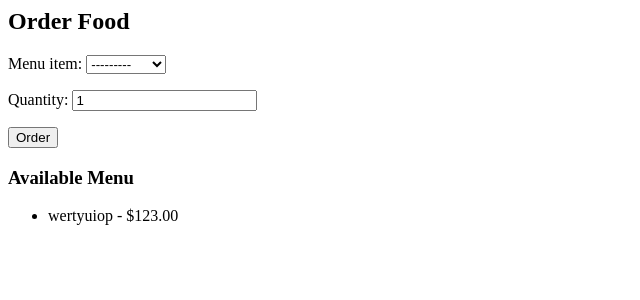
After one commit to YashKrishna7/mess-management, a Django app: page /order/ in a window 1280 px wide. The commit adds this page. Shown: the top 300 px of the page, without its empty margins (0-640 px from the left). Run offline with Django 5.2, Linux system fonts and the light colour scheme; a user stored in the database is signed in; data comes from the database, SQL or seed files in the repository.

Commit message:
3rd commit

```diff
--- a/feast/forms.py
+++ b/feast/forms.py
@@ -1,6 +1,7 @@
 from django import forms
 from django.contrib.auth.forms import UserCreationForm
 from django.contrib.auth.models import User
+from .models import *
 
 class SignUpForm(UserCreationForm):
     email = forms.EmailField(max_length=254, help_text='Required. Enter a valid email address.')
@@ -12,3 +13,14 @@ class SignUpForm(UserCreationForm):
 class SignInForm(forms.Form):
     username = forms.CharField(max_length=150)
     password = forms.CharField(widget=forms.PasswordInput)
+
+
+class MenuForm(forms.ModelForm):
+    class Meta:
+        model = Menu
+        fields = ['name', 'description', 'price', 'category', 'available']
+
+class OrderForm(forms.ModelForm):
+    class Meta:
+        model = Order
+        fields = ['menu_item', 'quantity']
--- a/feast/models.py
+++ b/feast/models.py
@@ -138,33 +138,54 @@ from django.db import models
 from django.contrib.auth.models import User
 from django.db.models.signals import post_save
 from django.dispatch import receiver
+from django.contrib.auth.models import AbstractUser,Group,Permission
+from django.contrib.auth import get_user_model
+from django.utils.timezone import now
 
-class Profile(models.Model):
-    user = models.OneToOneField(User, on_delete=models.CASCADE)
-    bio = models.TextField(max_length=500, blank=True)
-    birth_date = models.DateField(null=True, blank=True)
-    profile_picture = models.ImageField(upload_to='profile_pics', blank=True)
 
-    # Optional fields - you can add or remove these as needed
-    phone_number = models.CharField(max_length=15, blank=True)
-    address = models.CharField(max_length=255, blank=True)
+# class Profile(models.Model):
+#     user = models.OneToOneField(User, on_delete=models.CASCADE)
+#     bio = models.TextField(max_length=500, blank=True)
+#     birth_date = models.DateField(null=True, blank=True)
+#     profile_picture = models.ImageField(upload_to='profile_pics', blank=True)
 
-    # Account verification fields
-    is_email_verified = models.BooleanField(default=False)
-    verification_token = models.CharField(max_length=100, blank=True)
+#     # Optional fields - you can add or remove these as needed
+#     phone_number = models.CharField(max_length=15, blank=True)
+#     address = models.CharField(max_length=255, blank=True)
 
-    # For password reset
-    reset_password_token = models.CharField(max_length=100, blank=True)
-    reset_password_expires = models.DateTimeField(null=True, blank=True)
+#     # Account verification fields
+#     is_email_verified = models.BooleanField(default=False)
+#     verification_token = models.CharField(max_length=100, blank=True)
+
+#     # For password reset
+#     reset_password_token = models.CharField(max_length=100, blank=True)
+#     reset_password_expires = models.DateTimeField(null=True, blank=True)
+
+#     def __str__(self):
+#         return f"{self.user.username}'s Profile"
+
+
+class User(AbstractUser):
+    USER_TYPE_CHOICES = [
+        ('student', 'Student'),
+        ('canteen_owner', 'Canteen Owner'),
+    ]
+
+    user_type = models.CharField(max_length=20, choices=USER_TYPE_CHOICES)
+    phone_number = models.CharField(max_length=15, blank=True, null=True)
+    address = models.TextField(blank=True, null=True)
+
+    groups = models.ManyToManyField(Group, related_name="custom_user_groups", blank=True)
+    user_permissions = models.ManyToManyField(Permission, related_name="custom_user_permissions", blank=True)
 
     def __str__(self):
-        return f"{self.user.username}'s Profile"
+        return self.username
 
 # Automatically create a Profile when a new User is created
 @receiver(post_save, sender=User)
 def create_user_profile(sender, instance, created, **kwargs):
     if created:
-        Profile.objects.create(user=instance)
+        User.objects.create(user=instance)
 
 @receiver(post_save, sender=User)
 def save_user_profile(sender, instance, **kwargs):
@@ -182,3 +203,56 @@ class LoginAttempt(models.Model):
     def __str__(self):
         status = "Successful" if self.successful else "Failed"
         return f"{status} login attempt for {self.user} from {self.ip_address}"
+
+
+
+class Menu(models.Model):
+    CATEGORY_CHOICES = [
+        ('breakfast', 'Breakfast'),
+        ('lunch', 'Lunch'),
+        ('snacks', 'Snacks'),
+        ('dinner', 'Dinner'),
+    ]
+
+    name = models.CharField(max_length=100)
+    description = models.TextField(blank=True, null=True)
+    price = models.DecimalField(max_digits=6, decimal_places=2)
+    category = models.CharField(max_length=10, choices=CATEGORY_CHOICES)
+    available = models.BooleanField(default=True)
+    created_at = models.DateTimeField(auto_now_add=True)
+
+    def __str__(self):
+        return self.name
+
+
+
+User = get_user_model()
+
+# class Order(models.Model):
+#     student = models.ForeignKey(User, on_delete=models.CASCADE, limit_choices_to={'user_type': 'student'})
+#     menu_item = models.ForeignKey('Menu', on_delete=models.CASCADE)
+#     quantity = models.PositiveIntegerField(default=1)
+#     total_price = models.DecimalField(max_digits=8, decimal_places=2)
+#     order_date = models.DateTimeField(default=now)
+
+#     def save(self, *args, **kwargs):
+#         self.total_price = self.quantity * self.menu_item.price
+#         super().save(*args, **kwargs)
+
+#     def __str__(self):
+#         return f"{self.student.username} ordered {self.menu_item.name} - ₹{self.total_price}"
+
+from django.db import models
+from django.contrib.auth import get_user_model
+
+User = get_user_model()
+
+class Order(models.Model):
+    student = models.ForeignKey(User, on_delete=models.CASCADE, limit_choices_to={'user_type': 'student'})
+    menu_item = models.ForeignKey('Menu', on_delete=models.CASCADE)
+    quantity = models.PositiveIntegerField(default=1)
+    total_price = models.DecimalField(max_digits=6, decimal_places=2)
+    order_date = models.DateField(auto_now_add=True)
+
+    def __str__(self):
+        return f"{self.student.username} - {self.menu_item.name} - {self.order_date}"
--- a/feast/urls.py
+++ b/feast/urls.py
@@ -31,12 +31,19 @@
 # ]
 
 from django.urls import path
-from . import views
+from . views import *
 
 urlpatterns = [
-    path('signup/', views.signup_view, name='signup'),
-    path('signin/', views.signin_view, name='signin'),
-    path('logout/', views.logout_view, name='logout'),
-    path('home/', views.home_view, name='home'),
-    path('', views.welcome_view, name='welcome'),
+    path('signup/', signup_view, name='signup'),
+    path('signin/', signin_view, name='signin'),
+    path('logout/', logout_view, name='logout'),
+    path('home/', home_view, name='home'),
+    path('', welcome_view, name='welcome'),
+    path('menu/', menu_list, name='menu_list'),
+    path('menu/add/', add_menu_item, name='add_menu_item'),
+    path('menu/delete/<int:item_id>/', delete_menu_item, name='delete_menu_item'),
+    path('menu/buy/<int:item_id>/', buy_menu_item, name='buy_menu_item'),
+    path('expenses/', view_expense, name='view_expense'),
+    path('order/', order_food, name='order_food'),
+    path('orders/', view_orders, name='view_orders'),
 ]
--- a/feast/views.py
+++ b/feast/views.py
@@ -6,10 +6,15 @@
 # import os
 # Create your views here.
 
-from django.shortcuts import render, redirect
+from django.shortcuts import render, redirect,get_object_or_404
 from django.contrib.auth import login, authenticate, logout
 from django.contrib import messages
-from .forms import SignUpForm, SignInForm
+from .forms import *
+from django.contrib.auth.decorators import login_required
+from django.db.models import Sum
+from django.utils.timezone import localdate
+from datetime import datetime
+from django.utils.timezone import now
 
 def signup_view(request):
     if request.method == 'POST':
@@ -44,13 +49,84 @@ def logout_view(request):
     logout(request)
     messages.success(request, 'Logged out successfully!')
     return redirect('welcome')
+login_required
 def home_view(request):
-    user=request.user
-    # print('user',request.user)
-    return render(request,'home.html',{'user':user})
+    if request.user.is_superuser:
+        return render(request, 'admin_home.html')  # Superuser dashboard
+    else:
+        return render(request, 'student_home.html')  # Student dashboard
 def welcome_view(request):
     user=request.user
     # print('user',request.user)
     return render(request,'welcome.html',{'user':user})
 # def home_view(request):
 #     return render(request, 'feast/home.html')
+
+
+def menu_list(request):
+    menu_items = Menu.objects.all()
+    return render(request, 'menu_list.html', {'menu_items': menu_items})
+
+def add_menu_item(request):
+    if request.method == 'POST':
+        form = MenuForm(request.POST)
+        if form.is_valid():
+            form.save()
+            return redirect('menu_list')
+    else:
+        form = MenuForm()
+    return render(request, 'add_menu.html', {'form': form})
+
+def delete_menu_item(request, item_id):
+    item = get_object_or_404(Menu, id=item_id)
+    item.delete()
+    return redirect('menu_list')
+
+
+@login_required
+def buy_menu_item(request, item_id):
+    menu_item = get_object_or_404(Menu, id=item_id)
+
+    # Create an order record
+    order = Order.objects.create(
+        student=request.user,
+        menu_item=menu_item,
+        total_price=menu_item.price  # Assuming quantity = 1
+    )
+
+    return redirect('order_food')  # Redirect to expense tracking
+
+
+@login_required
+def view_expense(request):
+    today = localdate()
+    month = today.month
+    year = today.year
+
+    daily_expense = Order.objects.filter(student=request.user, order_date__date=today).aggregate(Sum('total_price'))['total_price__sum'] or 0
+    monthly_expense = Order.objects.filter(student=request.user, order_date__month=month, order_date__year=year).aggregate(Sum('total_price'))['total_price__sum'] or 0
+
+    return render(request, 'expense.html', {'daily_expense': daily_expense, 'monthly_expense': monthly_expense})
+
+
+@login_required
+def order_food(request):
+    if request.method == 'POST':
+        form = OrderForm(request.POST)
+        if form.is_valid():
+            order = form.save(commit=False)
+            order.student = request.user  # Assign the logged-in student
+            order.total_price = order.menu_item.price * order.quantity  # Calculate total cost
+            order.save()
+            return redirect('view_orders')  # Redirect to the orders page
+    else:
+        form = OrderForm()
+
+    menu_items = Menu.objects.all()
+    return render(request, 'order_food.html', {'form': form, 'menu_items': menu_items})
+
+### **View Orders for the Current Day**
+@login_required
+def view_orders(request):
+    today_orders = Order.objects.filter(student=request.user, order_date=now().date())
+    return render(request, 'view_orders.html', {'orders': today_orders})
--- a/myproject/urls.py
+++ b/myproject/urls.py
@@ -19,5 +19,5 @@ from django.urls import path,include
 
 urlpatterns = [
     path('admin/', admin.site.urls),
-    path('',include('feast.urls'))
+    path('',include('feast.urls')),
 ]
--- /dev/null
+++ b/templates/expense.html
@@ -0,0 +1,6 @@
+{% comment %} {% extends 'base.html' %} {% endcomment %}
+{% block content %}
+<h2 class="text-2xl font-bold">Expense Tracking</h2>
+<p class="mt-4 text-lg">Today's Expense: ₹{{ daily_expense }}</p>
+<p class="mt-2 text-lg">This Month's Expense: ₹{{ monthly_expense }}</p>
+{% endblock %}
--- /dev/null
+++ b/templates/order_food.html
@@ -0,0 +1,16 @@
+{% comment %} {% extends 'base.html' %} {% endcomment %}
+{% block content %}
+<h2 class="text-2xl font-bold mb-4">Order Food</h2>
+<form method="post">
+    {% csrf_token %}
+    {{ form.as_p }}
+    <button type="submit" class="bg-blue-500 text-white px-4 py-2 rounded">Order</button>
+</form>
+
+<h3 class="text-xl font-bold mt-6">Available Menu</h3>
+<ul>
+    {% for item in menu_items %}
+        <li>{{ item.name }} - ${{ item.price }}</li>
+    {% endfor %}
+</ul>
+{% endblock %}
```
Also changed, not shown: feast/admin.py (+19 -3 lines), templates/add_menu.html (added, +10 -0 lines), templates/admin_home.html (added, +22 -0 lines), templates/home.html (+6 -6 lines), templates/menu_list.html (added, +15 -0 lines), templates/student_home.html (added, +22 -0 lines), templates/view_orders.html (added, +13 -0 lines), db.sqlite3, feast/migrations/0002_menu.py (added), feast/migrations/0003_user_alter_loginattempt_user_delete_profile.py (added), feast/migrations/0004_order.py (added), feast/migrations/0005_alter_order_order_date_alter_order_total_price.py (added).
